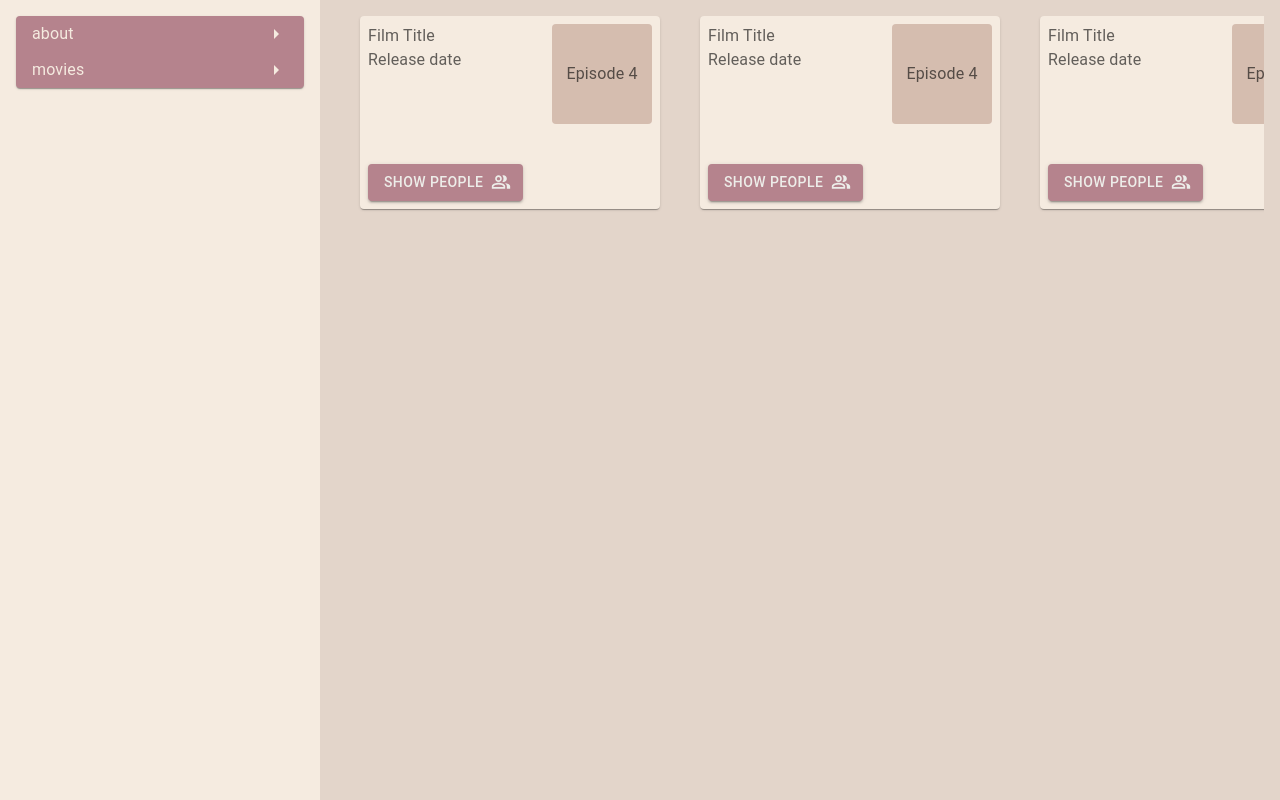
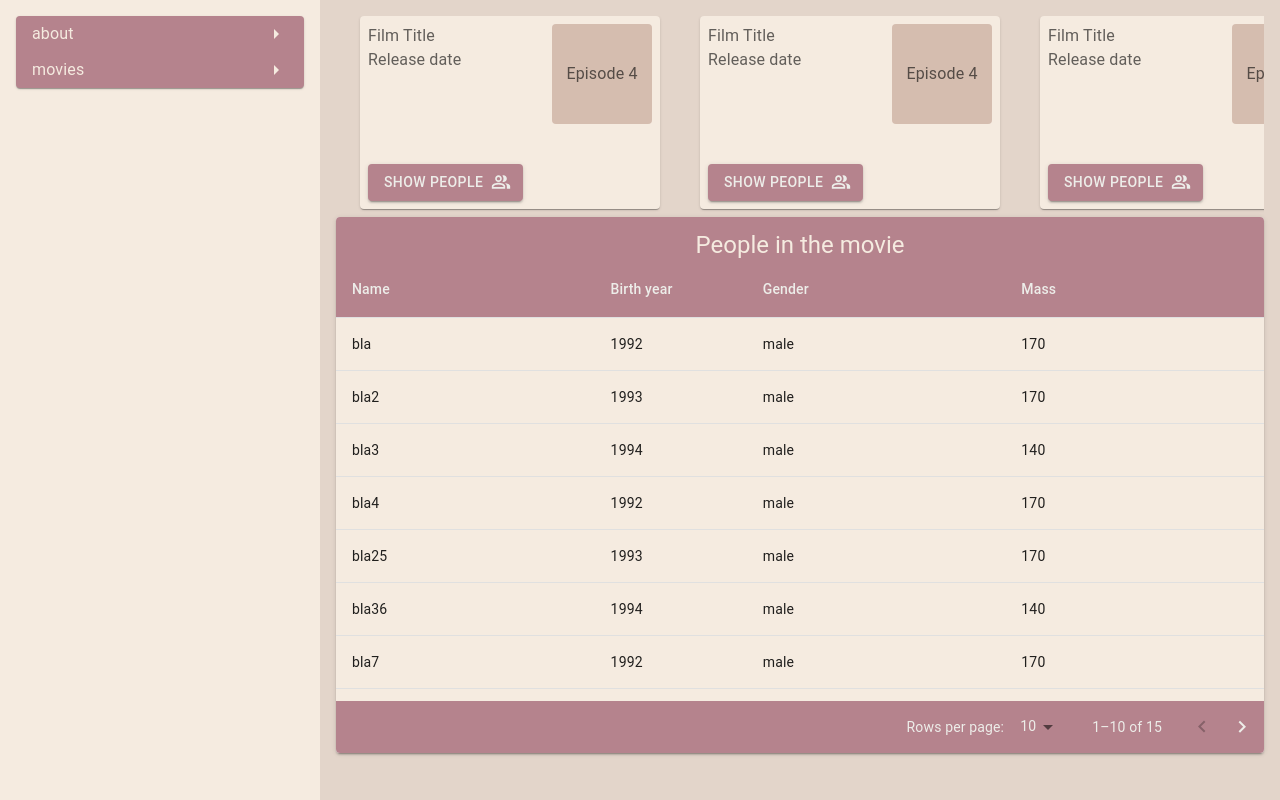
Before and after one commit to plushyday/movies-test, a React (Create React App) app: page /movies in a window 1280 px wide. Built offline with nearby package versions, Linux system fonts and the light colour scheme.

Commit message:
add datatable

```diff
--- a/src/components/ContentTable/index.tsx
+++ b/src/components/ContentTable/index.tsx
@@ -1,8 +1,98 @@
 import * as React from 'react';
-import { Grid } from '@mui/material';
 
-const ContentTable = () => {
-  return <Grid></Grid>;
-};
+import {
+  Table,
+  TableBody,
+  TableCell,
+  TableContainer,
+  TableHead,
+  TablePagination,
+  TableRow,
+} from '@mui/material';
 
-export default ContentTable;
+import { StyledItemPaper, StyledHeader } from './style';
+
+const columns: readonly Column[] = [
+  { id: 'name', label: 'Name', minWidth: 170 },
+  { id: 'birth_year', label: 'Birth year', minWidth: 100 },
+  {
+    id: 'gender',
+    label: 'Gender',
+    minWidth: 170,
+  },
+  {
+    id: 'mass',
+    label: 'Mass',
+    minWidth: 170,
+  },
+];
+
+export default function ContentTable({
+  tableData,
+}: {
+  tableData: TableData[];
+}) {
+  const [page, setPage] = React.useState(0);
+  const [rowsPerPage, setRowsPerPage] = React.useState(10);
+
+  const handleChangePage = (event: unknown, newPage: number) => {
+    setPage(newPage);
+  };
+
+  const handleChangeRowsPerPage = (
+    event: React.ChangeEvent<HTMLInputElement>
+  ) => {
+    setRowsPerPage(+event.target.value);
+    setPage(0);
+  };
+
+  return (
+    <StyledItemPaper elevation={2}>
+      <StyledHeader variant="h5">People in the movie</StyledHeader>
+      <TableContainer sx={{ maxHeight: 440 }}>
+        <Table stickyHeader aria-label="sticky table">
+          <TableHead>
+            <TableRow>
+              {columns.map((column) => (
+                <TableCell
+                  key={column.id}
+                  align={column.align}
+                  style={{ minWidth: column.minWidth }}
+                >
+                  {column.label}
+                </TableCell>
+              ))}
+            </TableRow>
+          </TableHead>
+          <TableBody>
+            {tableData
+              .slice(page * rowsPerPage, page * rowsPerPage + rowsPerPage)
+              .map((row) => {
+                return (
+                  <TableRow hover role="checkbox" tabIndex={-1} key={row.name}>
+                    {columns.map((column) => {
+                      const value = row[column.id];
+                      return (
+                        <TableCell key={column.id} align={column.align}>
+                          {value}
+                        </TableCell>
+                      );
+                    })}
+                  </TableRow>
+                );
+              })}
+          </TableBody>
+        </Table>
+      </TableContainer>
+      <TablePagination
+        rowsPerPageOptions={[10, 15, 20]}
+        component="div"
+        count={tableData.length}
+        rowsPerPage={rowsPerPage}
+        page={page}
+        onPageChange={handleChangePage}
+        onRowsPerPageChange={handleChangeRowsPerPage}
+      />
+    </StyledItemPaper>
+  );
+}
--- /dev/null
+++ b/src/components/ContentTable/style.tsx
@@ -0,0 +1,15 @@
+import { Paper, Typography } from '@mui/material';
+
+import { styled } from '@mui/material/styles';
+
+export const StyledItemPaper = styled(Paper)(() => ({
+  width: '100%',
+  overflow: 'hidden',
+  textAlign: 'center',
+}));
+
+export const StyledHeader = styled(Typography)(({ theme }) => ({
+  paddingTop: theme.spacing(1.5),
+  color: theme.palette.primary.light,
+  backgroundColor: theme.palette.secondary.main,
+}));
--- a/src/screens/Movies/index.tsx
+++ b/src/screens/Movies/index.tsx
@@ -6,11 +6,29 @@ import MovieList from 'components/MovieList';
 
 import { StyledGrid } from './style';
 
+const rows = [
+  { name: 'bla', birth_year: '1992', gender: 'male', mass: '170' },
+  { name: 'bla2', birth_year: '1993', gender: 'male', mass: '170' },
+  { name: 'bla3', birth_year: '1994', gender: 'male', mass: '140' },
+  { name: 'bla4', birth_year: '1992', gender: 'male', mass: '170' },
+  { name: 'bla25', birth_year: '1993', gender: 'male', mass: '170' },
+  { name: 'bla36', birth_year: '1994', gender: 'male', mass: '140' },
+  { name: 'bla7', birth_year: '1992', gender: 'male', mass: '170' },
+  { name: 'bla28', birth_year: '1993', gender: 'male', mass: '170' },
+  { name: 'bla39', birth_year: '1994', gender: 'male', mass: '140' },
+  { name: 'bla55', birth_year: '1992', gender: 'male', mass: '170' },
+  { name: '44', birth_year: '1993', gender: 'male', mass: '170' },
+  { name: 'fff45', birth_year: '1994', gender: 'male', mass: '140' },
+  { name: '564', birth_year: '1992', gender: 'male', mass: '170' },
+  { name: '5666', birth_year: '1993', gender: 'male', mass: '170' },
+  { name: 'dfdf', birth_year: '1994', gender: 'male', mass: '140' },
+];
+
 const Movies = () => {
   return (
     <StyledGrid container>
       <MovieList />
-      <ContentTable />
+      <ContentTable tableData={rows} />
     </StyledGrid>
   );
 };
```
Also changed, not shown: src/types/types.d.ts (+14 -0 lines), 1 other file (tests, documents, lock files or other folders).
